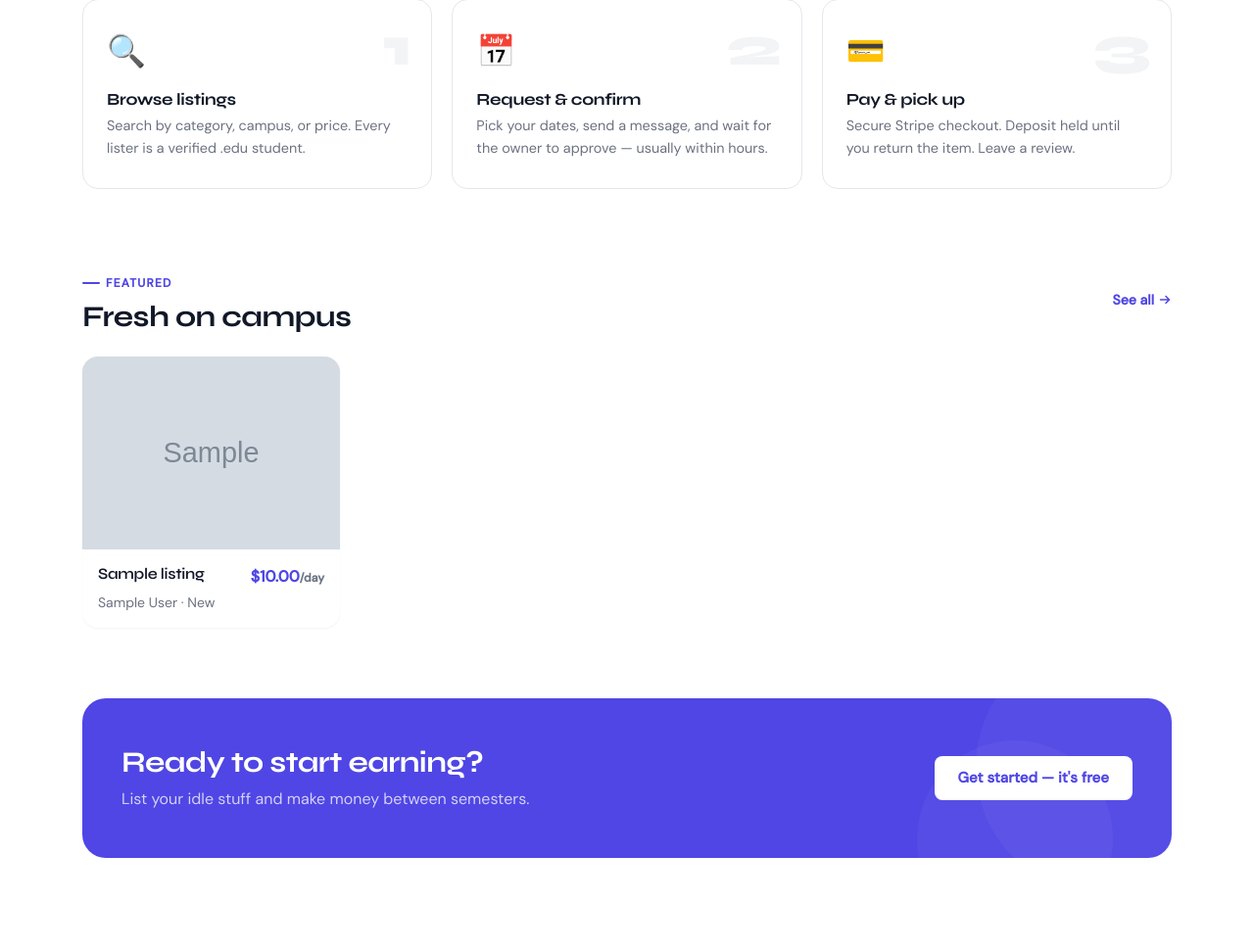
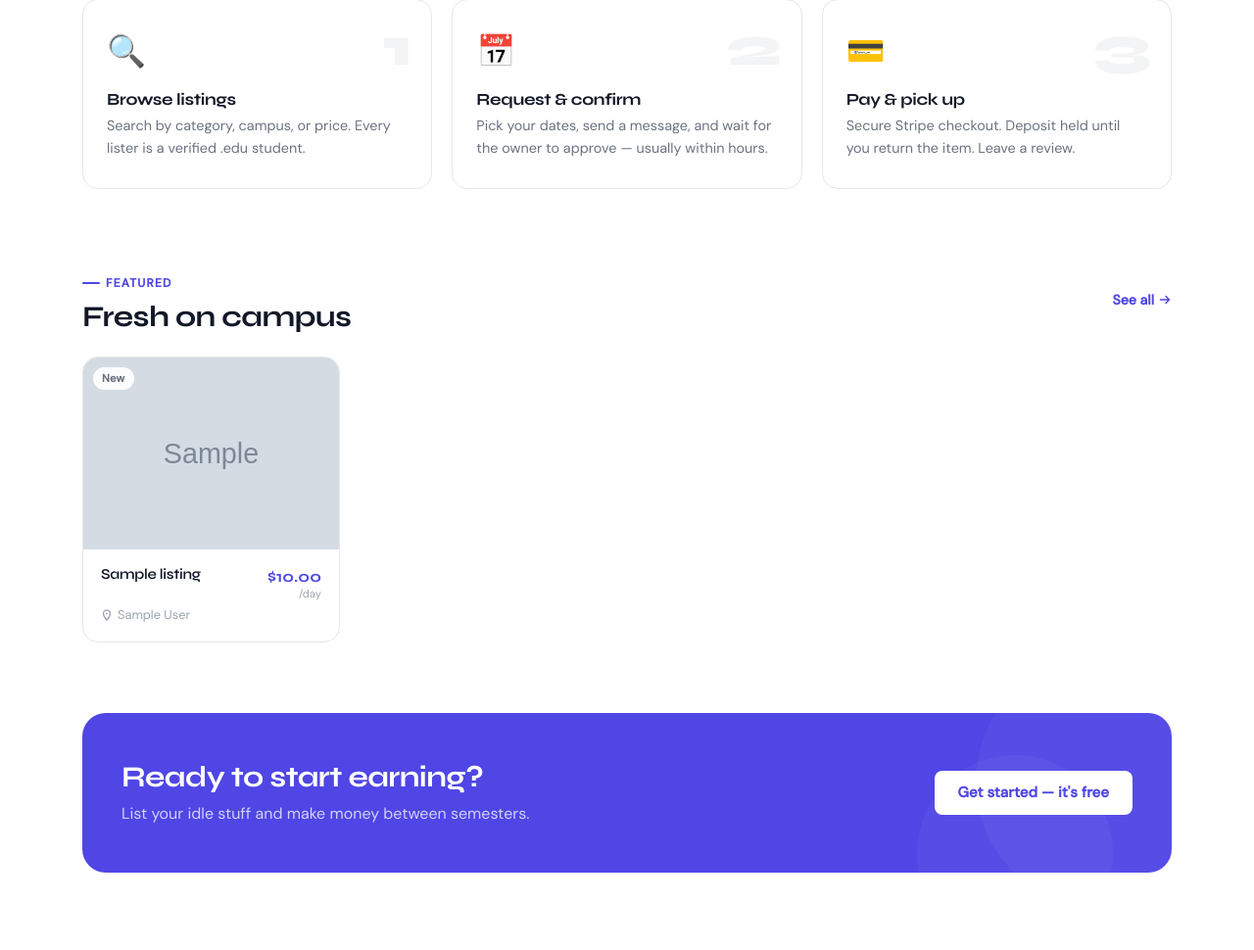
Before and after one commit to aaronmanoj23/Lendly, a Django app: page / in a window 1280 px wide. Shown: the part 919-1889 px from the top of the page at 98% size. Run offline with Django 5.2, Linux system fonts and the light colour scheme; tables that the repository leaves empty hold one stand-in row (values such as "Sample post"); grey boxes marked "Sample" are stand-in pictures; some libraries are stand-ins or nearby versions.

Commit message:
style: redesign listing card with hover lift, condition badge, shimmer skeleton, and pin icon

```diff
--- a/templates/partials/listing_card.html
+++ b/templates/partials/listing_card.html
@@ -1,19 +1,39 @@
-<a href="{{ listing.get_absolute_url }}" class="block group">
-  <div class="bg-white rounded-2xl overflow-hidden shadow-sm hover:shadow-lg transition-shadow">
-    <div class="aspect-[4/3] bg-gray-100 overflow-hidden">
-      {% if listing.primary_image %}
-        <img src="{{ listing.primary_image }}" alt="{{ listing.title }}"
-             class="w-full h-full object-cover group-hover:scale-105 transition-transform" />
-      {% else %}
-        <div class="w-full h-full flex items-center justify-center text-gray-400">No image</div>
-      {% endif %}
+<a href="{{ listing.get_absolute_url }}" class="card-lift" style="display:block; text-decoration:none; background:var(--white); border:1.5px solid var(--border); border-radius:var(--radius-lg); overflow:hidden; group;">
+
+  {# Image #}
+  <div style="aspect-ratio:4/3; background:var(--surface); overflow:hidden; position:relative;">
+    {% if listing.primary_image %}
+      <img src="{{ listing.primary_image }}" alt="{{ listing.title }}"
+           style="width:100%; height:100%; object-fit:cover; transition:transform 0.35s cubic-bezier(0.22,1,0.36,1);"
+           onmouseover="this.style.transform='scale(1.05)'"
+           onmouseout="this.style.transform='scale(1)'" />
+    {% else %}
+      <div class="img-skeleton" style="width:100%; height:100%; display:flex; align-items:center; justify-content:center;">
+        <svg width="36" height="36" viewBox="0 0 36 36" fill="none" style="opacity:0.25;"><rect x="4" y="8" width="28" height="20" rx="3" stroke="#6B7280" stroke-width="1.75"/><circle cx="13" cy="16" r="3" stroke="#6B7280" stroke-width="1.75"/><path d="M4 24l7-6 5 5 4-3 8 7" stroke="#6B7280" stroke-width="1.75" stroke-linejoin="round"/></svg>
+      </div>
+    {% endif %}
+
+    {# Condition badge #}
+    <span style="position:absolute; top:10px; left:10px; background:rgba(255,255,255,0.92); backdrop-filter:blur(6px); padding:3px 9px; border-radius:999px; font-size:0.7rem; font-weight:600; color:var(--text-secondary); letter-spacing:0.02em;">
+      {{ listing.get_condition_display }}
+    </span>
+  </div>
+
+  {# Info #}
+  <div style="padding:1rem 1.125rem 1.125rem;">
+    <div style="display:flex; align-items:flex-start; justify-content:space-between; gap:8px; margin-bottom:0.375rem;">
+      <h3 class="line-clamp-1" style="font-family:var(--font-display); font-size:0.9375rem; font-weight:600; color:var(--text-primary); margin:0; line-height:1.3; flex:1;">
+        {{ listing.title }}
+      </h3>
+      <div style="text-align:right; flex-shrink:0;">
+        <span style="font-family:var(--font-display); font-size:1rem; font-weight:700; color:var(--indigo);">${{ listing.price_per_day }}</span>
+        <span style="font-size:0.7rem; color:var(--text-muted); display:block; line-height:1;">/day</span>
+      </div>
     </div>
-    <div class="p-4">
-      <div class="flex justify-between items-start">
-        <h3 class="font-semibold text-gray-900 line-clamp-1">{{ listing.title }}</h3>
-        <span class="text-indigo-600 font-bold">${{ listing.price_per_day }}<span class="text-xs text-gray-500">/day</span></span>
-      </div>
-      <div class="text-sm text-gray-500 mt-1">{{ listing.campus.name }} · {{ listing.get_condition_display }}</div>
+    <div style="display:flex; align-items:center; gap:5px; font-size:0.8rem; color:var(--text-muted);">
+      <svg width="12" height="12" viewBox="0 0 12 12" fill="none" style="flex-shrink:0;"><path d="M6 1a3.5 3.5 0 0 1 3.5 3.5C9.5 7.5 6 11 6 11S2.5 7.5 2.5 4.5A3.5 3.5 0 0 1 6 1Z" stroke="currentColor" stroke-width="1.25"/><circle cx="6" cy="4.5" r="1" fill="currentColor"/></svg>
+      {{ listing.campus.name }}
     </div>
   </div>
+
 </a>
```
